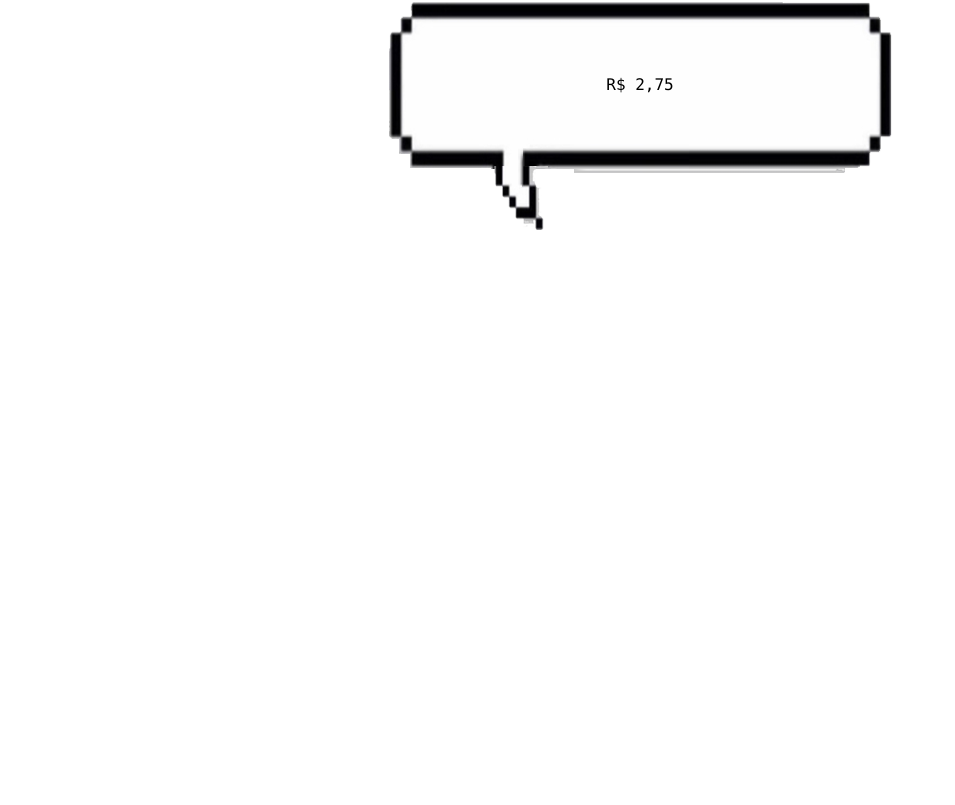
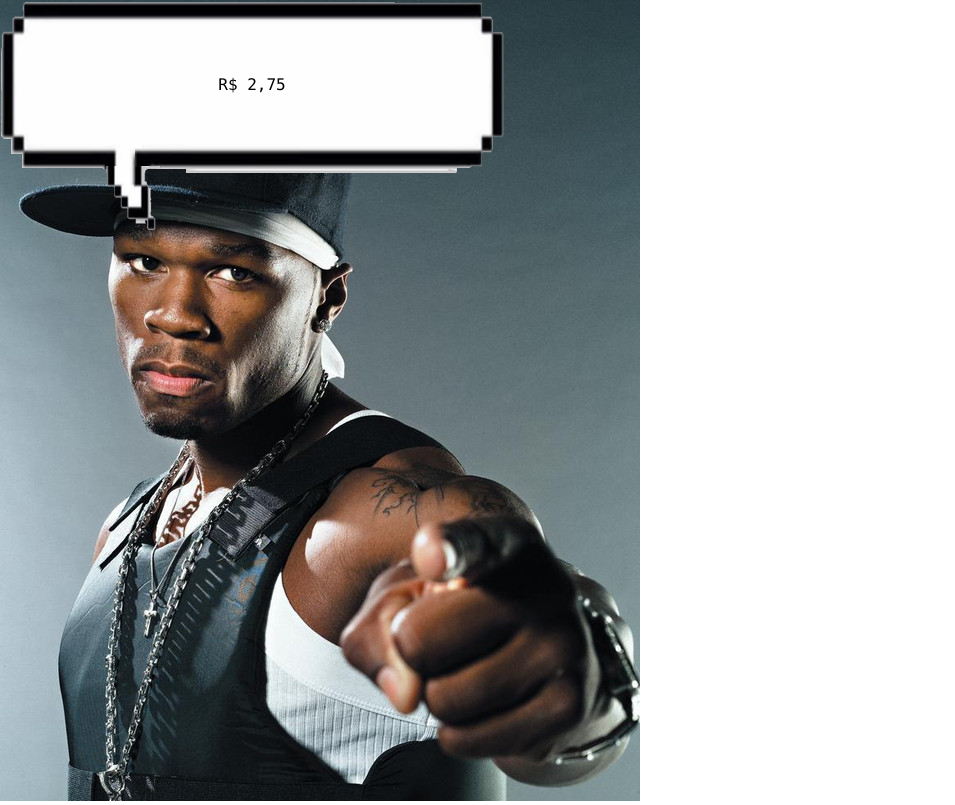
Before and after one commit to andrebnassis/50-cent-quotation, a React (Create React App) app: page / in a window 1280 px wide. Shown: the whole page, without its empty margins (0-955 px from the left). Built offline with nearby package versions, Linux system fonts and the light colour scheme.

Commit message:
add 50cent image with speech bubble positioned on most top-left

```diff
--- a/src/App.tsx
+++ b/src/App.tsx
@@ -5,11 +5,32 @@ import fifty_cent from './resources/50cent.png'
 import speech_bubble from './resources/speechBubble_crop.png'
 import { Box } from '@mui/material';
 
+//https://stackoverflow.com/questions/48474/how-do-i-position-one-image-on-top-of-another-in-html
+
 function App() {
   return (
-<div className="speech-bubble-container">
-  <img src={speech_bubble} alt="Snow"/>
-  <code className="centered">R$ 2,75</code>
+<div style={{
+    position: 'relative'
+}}>
+  <img style={{
+    position: 'relative'
+  }} src={fifty_cent} alt="50cent"/>
+  <div style={{position: 'absolute', top: 0, left: 0, transform: 'translate(0%, 0%)'}}>
+    <div style={{
+      position: 'relative',
+    }}
+    >
+      <img src={speech_bubble} alt="speech bubble"/>
+      <code style={{
+        position: 'absolute',
+        top: '36%',
+        left: '50%',
+        transform: 'translate(-50%, -50%)'}}
+      >
+        R$ 2,75
+      </code>
+    </div>
+  </div>
 </div>
   );
 }
```
